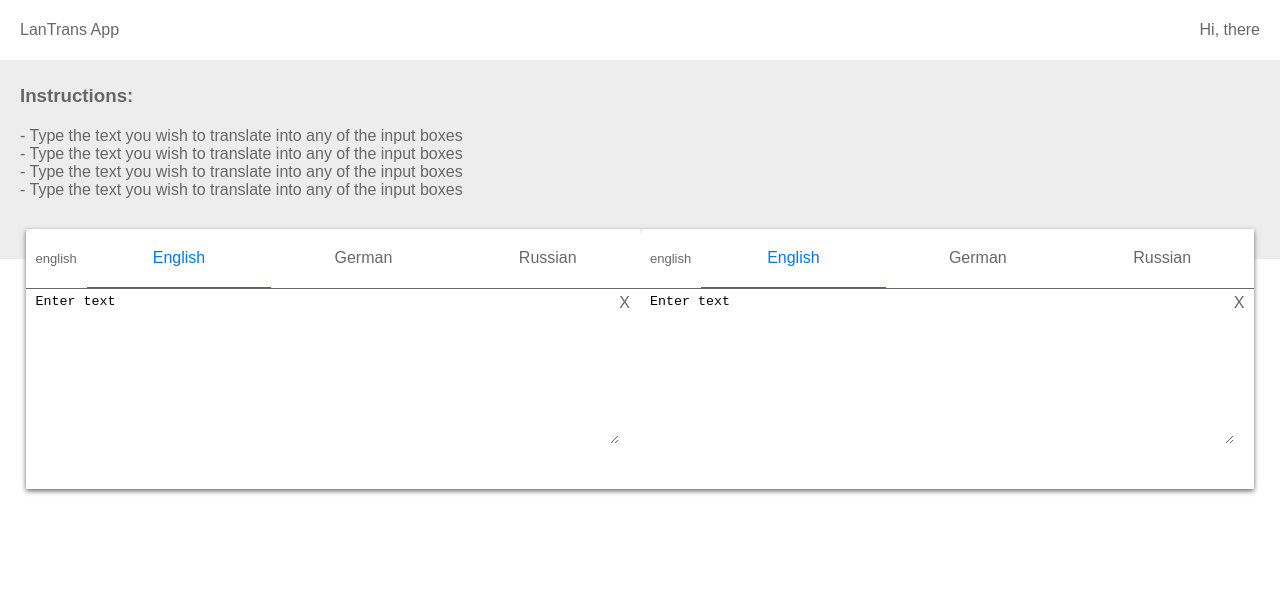
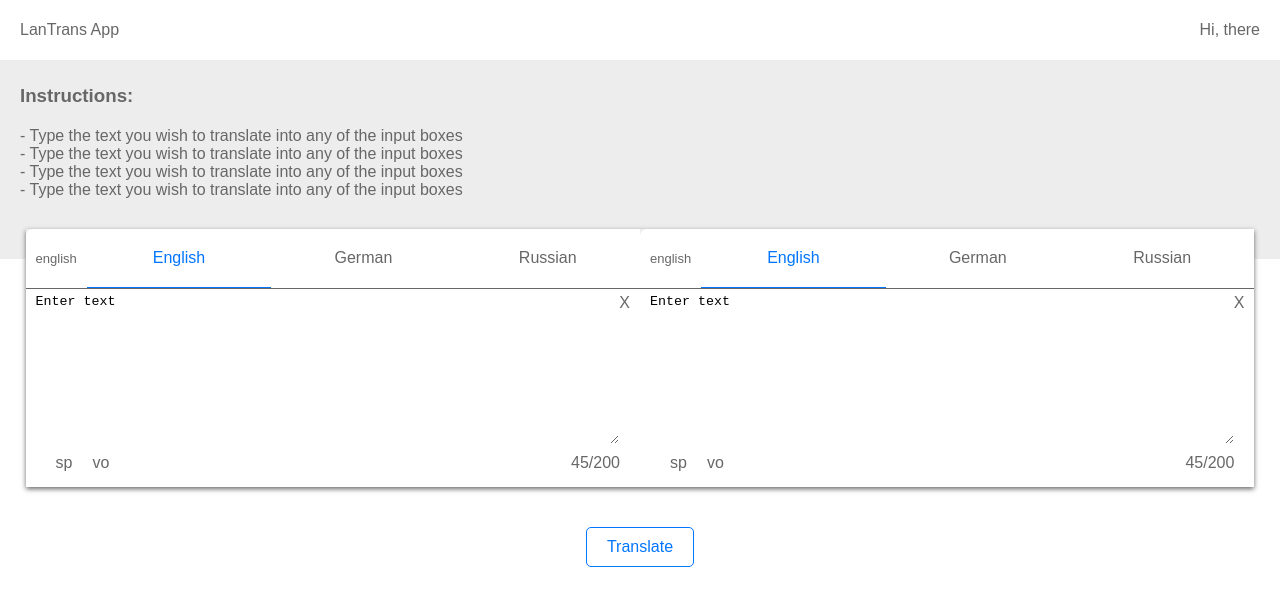
Before and after one commit to cipher-tech/react_translator, a React (Create React App) app: page / in a window 1280 px wide. Shown: the top 606 px of the page. Built offline with nearby package versions, Linux system fonts and the light colour scheme.

Commit message:
added icon placeholders and button component

```diff
--- /dev/null
+++ b/src/components/button/button.tsx
@@ -0,0 +1,27 @@
+import styled from "styled-components";
+
+export const Button = styled.button`
+    background: ${(props) => props.theme.colors.colorWhite}; ;
+    color: ${(props) => props.theme.colors.colorPrimary};
+    font-size: ${(props) => props.theme.font.size.xxxSmall};
+    padding: 1rem 2rem;
+    border-radius: 0.5rem;
+    border: .01rem solid ${(props) => props.theme.colors.colorPrimary};
+    display: flex;
+    cursor: pointer;
+    width: fit-content;
+    align-self: center;
+    place-items: center;
+    transition: all .2s linear;
+    margin: 2rem;
+    :focus {
+        outline: none;
+    }
+    :hover {
+        background: ${(props) => props.theme.colors.colorPrimaryLight};
+    }
+    @media only screen and (max-width: ${(props) =>
+            props.theme.breakPoints.bpSmall}) {
+        padding: 1rem 2rem;
+    }
+`;
--- a/src/components/index.tsx
+++ b/src/components/index.tsx
@@ -1,3 +1,4 @@
 export { NavBar } from "./navbar/navbar";
 export { Instructions } from "./instructions/instructions";
 export { TranslationElement } from "./translation/translationElement";
+export { Button } from "./button/button";
--- a/src/components/translation/translationElement.tsx
+++ b/src/components/translation/translationElement.tsx
@@ -1,4 +1,5 @@
 import styled from "styled-components";
+import { Button } from "../button/button";
 import { TranslatorBox } from "./translatorBox";
 
 const Container = styled.div`
@@ -10,13 +11,27 @@ const Container = styled.div`
     align-content: center;
     box-shadow: 0px 2px 5px ${(props) => props.theme.colors.colorLight};
 `;
+
+const SuggestionBox = styled.div`
+    display: flex;
+    flex: 1;
+    justify-content: center;
+    padding: 2rem 1rem;
+    &-suggestions {
+    }
+`;
 export const TranslationElement = () => {
-  return (
-    <Container>
-      <TranslatorBox />
-      <TranslatorBox />
-    </Container>
-  )
-}
+    return (
+        <>
+            <Container className="translationElement">
+                <TranslatorBox />
+                <TranslatorBox />
+            </Container>
+            <SuggestionBox className="translationElement-suggestions">
+                <Button>Translate</Button>
+            </SuggestionBox>
+        </>
+    );
+};
 
-export default TranslationElement
+export default TranslationElement;
--- a/src/components/translation/translatorBox.tsx
+++ b/src/components/translation/translatorBox.tsx
@@ -13,16 +13,29 @@ const Container = styled.div`
         cursor: pointer;
     }
     .translatorBox-input {
-        height: 20rem;
         padding: 0.5rem 1rem;
         display: flex;
         flex-direction: column;
         &__area{
           display: flex;
+
           justify-content: space-between;
           &--input{
             border: none;
             flex: 1;
+          }
+        }
+        &__footer{
+          padding: 0rem 1rem;
+          display: flex;
+          justify-content: space-between;
+          align-content: center;
+          align-items: center;
+          &--speech{
+            display: flex;
+            span{
+              padding: 1rem;
+            }
           }
         }
     }
@@ -37,7 +50,11 @@ export const TranslatorBox = () => {
                   <span className="translatorBox-input__area--clear">X</span>
                 </div>
                 <div className="translatorBox-input__footer">
-
+                  <div className="translatorBox-input__footer--speech">
+                    <span className="translatorBox-input__footer--speech--toText">sp</span>
+                    <span className="translatorBox-input__footer--speech--toVoice">vo</span>
+                  </div>
+                  <span>45/200</span>
                 </div>
             </div>
 
--- a/src/theme/theme.tsx
+++ b/src/theme/theme.tsx
@@ -4,7 +4,7 @@ const theme = {
     colors: {
         primary: "#0075FF",
         colorPrimary: "#0075FF",
-        colorPrimaryLight: "#D3E7FF",
+        colorPrimaryLight: "#e5ecfa",
         colorPrimaryLight2: "#006FF2",
 
         colorRed: "#EE0000",
```
